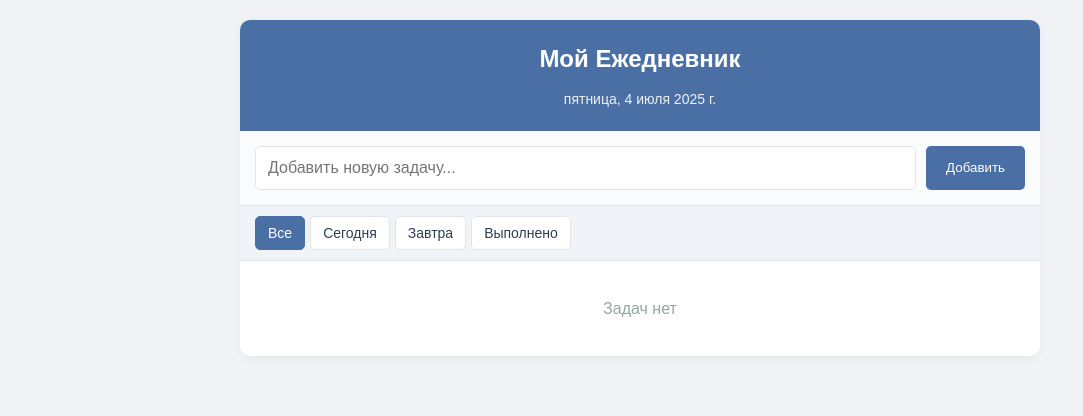
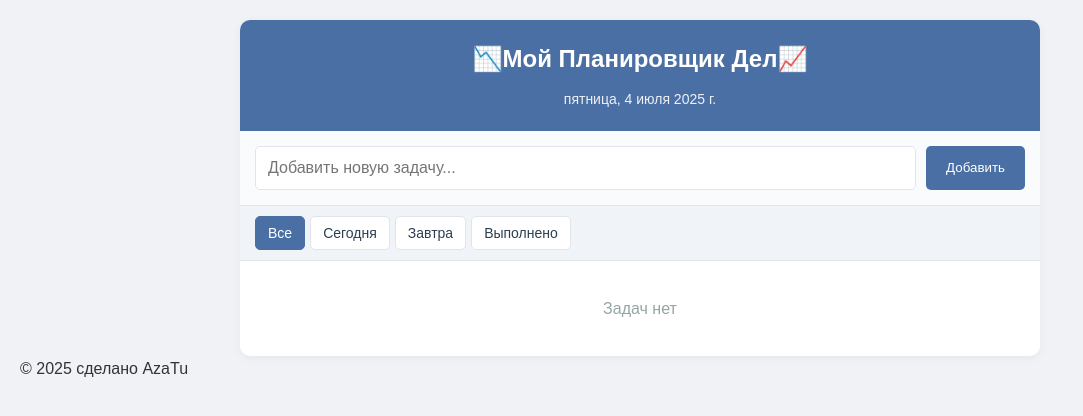
Before and after one commit to AzaAzaTu/daily_planner, a plain HTML site: page daily_planner_site/index.html in a window 1280 px wide. Shown: the whole page, without its empty margins (0-1083 px from the left). Drawn offline with Linux system fonts and the light colour scheme.

Commit message:
Update index.html
New updates:
-Add New Emoji
-Add copyright

```diff
--- a/daily_planner_site/index.html
+++ b/daily_planner_site/index.html
@@ -10,7 +10,7 @@
 <body>
     <div class="container">
         <header>
-            <h1>Мой Ежедневник</h1>
+            <h1>📉Мой Планировщик Дел📈</h1>
             <div class="current-date" id="currentDate"></div>
         </header>
 
@@ -30,4 +30,7 @@
     </div>
 
 </body>
+<footer>
+    <p>&copy; 2025 сделано AzaTu</p>
+</footer>
 </html>
```
